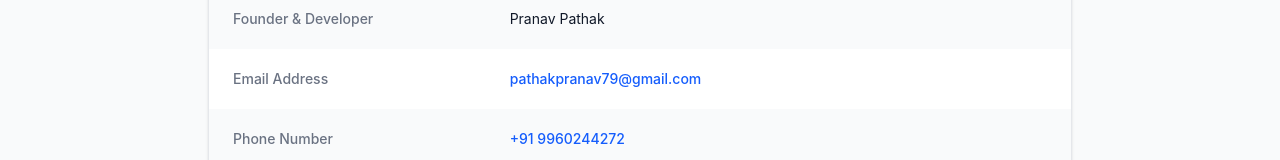
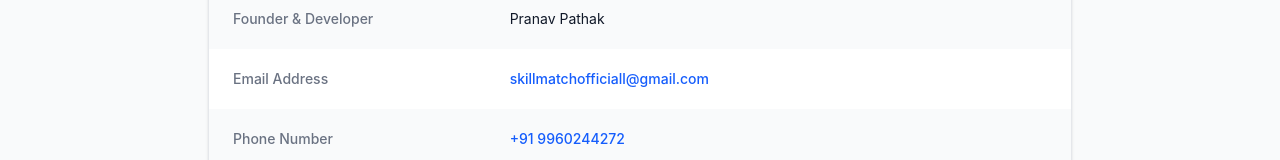
Before and after one commit to PRANAV0443s/skillmatch, a React (Vite) app in the folder frontend/: page /contact in a window 1280 px wide. Shown: the part 282-442 px from the top of the page. Built offline with nearby package versions, Linux system fonts and the light colour scheme.

Commit message:
Update email to skillmatchofficiall@gmail.com

```diff
--- a/frontend/src/components/Contact.jsx
+++ b/frontend/src/components/Contact.jsx
@@ -21,8 +21,8 @@ const Contact = () => {
                         <div className="bg-white px-4 py-5 sm:grid sm:grid-cols-3 sm:gap-4 sm:px-6">
                             <dt className="text-sm font-medium text-gray-500">Email Address</dt>
                             <dd className="mt-1 text-sm text-gray-900 sm:mt-0 sm:col-span-2">
-                                <a href="mailto:pathakpranav79@gmail.com" className="text-blue-600 hover:text-blue-500 font-medium">
-                                    pathakpranav79@gmail.com
+                                <a href="mailto:skillmatchofficiall@gmail.com" className="text-blue-600 hover:text-blue-500 font-medium">
+                                    skillmatchofficiall@gmail.com
                                 </a>
                             </dd>
                         </div>
--- a/frontend/src/components/PrivacyPolicy.jsx
+++ b/frontend/src/components/PrivacyPolicy.jsx
@@ -41,7 +41,7 @@ const PrivacyPolicy = () => {
 
                 <h2 className="text-xl font-semibold mt-6 mb-3 text-gray-800">6. Contact Us</h2>
                 <p className="mb-4">
-                    If you have any questions about this Privacy Policy, please contact us at pathakpranav79@gmail.com.
+                    If you have any questions about this Privacy Policy, please contact us at skillmatchofficiall@gmail.com.
                 </p>
             </div>
         </div>
```
